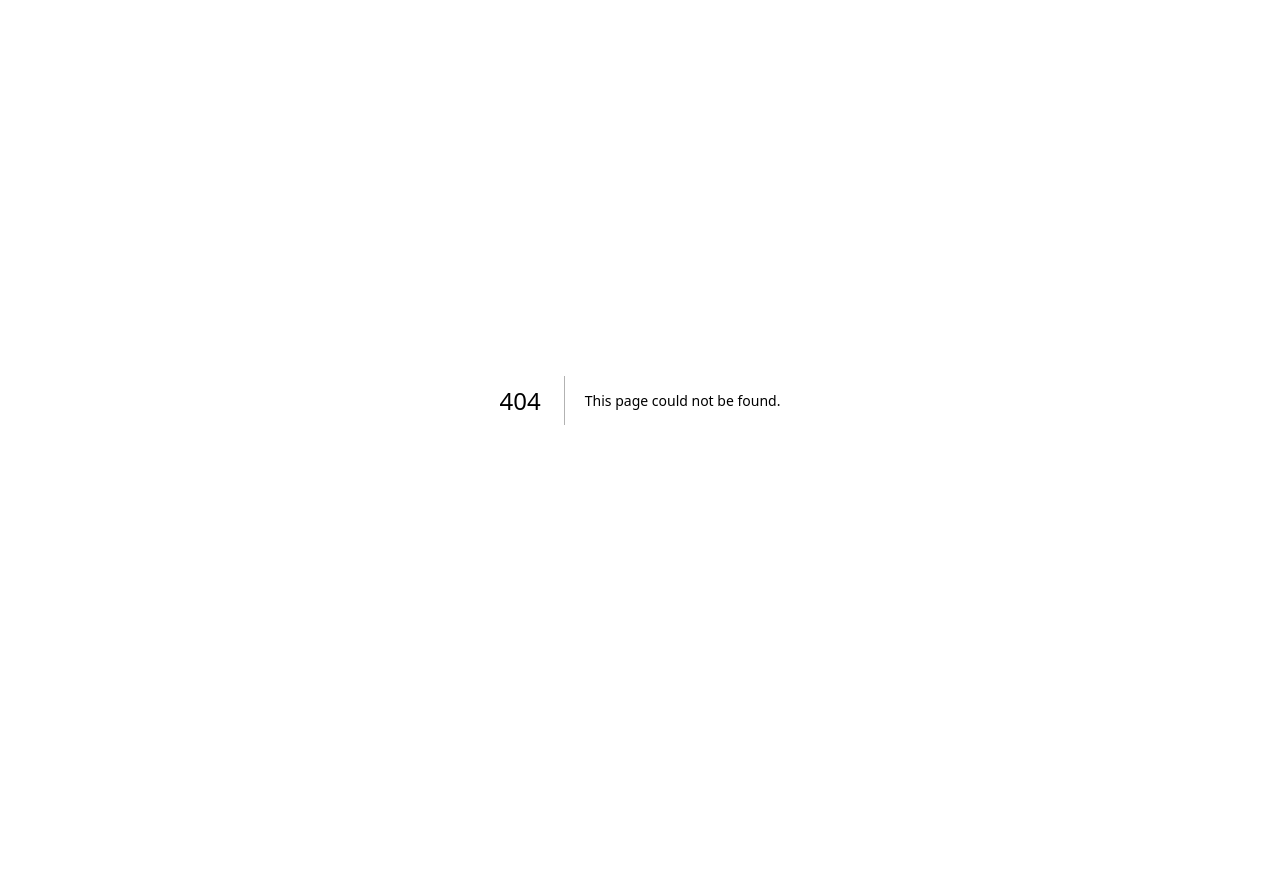
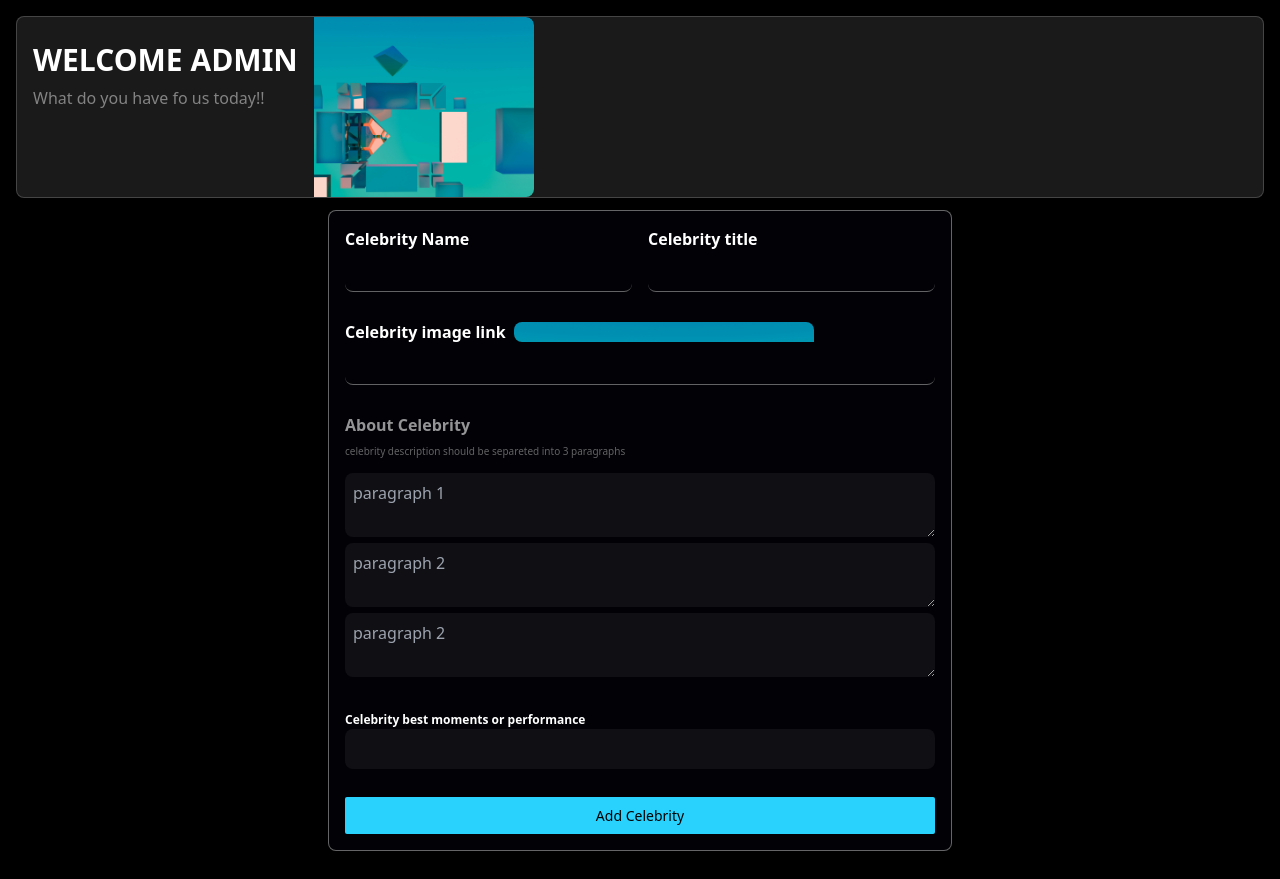
Before and after one commit to jayjayScript/fansphere, a Next.js app: page /admin in a window 1280 px wide. Before the commit this address had no page. Before the commit the page ends 800 px from the top, so only its background shows below. Built offline with nearby package versions, Linux system fonts and the light colour scheme.

Commit message:
celebrity upload form

```diff
--- /dev/null
+++ b/src/app/admin/components/Form.tsx
@@ -0,0 +1,117 @@
+"use client"
+import React, { useState } from 'react'
+import axios from 'axios';
+import img from '@/assets/pexels-steve-28574351.jpg'
+import Image from 'next/image'
+
+const Form = () => {
+  const [formData, setFormData] = useState({
+    name: "",
+    img: "",
+    text: "",
+    para1: "",
+    para2: "",
+    para3: "",
+    hitSong: "",
+    platforms: {
+      spotify: "",
+      soundCloud: "",
+      youtube: "",
+      instagram: "",
+      appleMusic: "",
+      beatport: "",
+      bandcamp: "",
+      twitter: "",
+      deezer: "",
+      audiomack: "",
+      twitch: "",
+    },
+  });
+
+  const handleChange = (e: React.ChangeEvent<HTMLInputElement | HTMLTextAreaElement>) => {
+    const { name, value } = e.target;
+
+    if (name.includes("platforms")) {
+      const platformKey = name.split(".")[1]
+      setFormData((prevData) => ({
+        ...prevData,
+        platforms: { ...prevData.platforms, [platformKey]: value },
+      }))
+    } else {
+      setFormData((prevData) => ({
+        ...prevData,
+        [name]: value,
+      }))
+    }
+  }
+
+  const handleSubmit = async (e: React.FormEvent) => {
+    e.preventDefault();
+
+    try {
+      const response = await axios({
+        method: "POST",
+        url: "https://artistbackend.onrender.com/api/artists",
+        data: formData,
+        headers: {
+          'Content-Type': 'application/json'
+        }
+      })
+      alert("Celebrity added successfully!");
+      console.log("Successful", response.data)
+    } catch (error) {
+      alert("Celebrity Upload FAILED")
+      console.log("Failed", error)
+    }
+  }
+  return (
+    <div className='md:max-w-[50%] m-auto'>
+      <form action="" onSubmit={handleSubmit} className='p-4 border-[#fdfdfd65] border-[1px] bg-[#15183d1c] rounded-lg my-3 grid grid-cols-2 gap-4 gap-y-7'>
+        <div className='flex flex-col'>
+          <label htmlFor="name" className='text-[#fff] font-bold'>Celebrity Name</label>
+          <input type="text" id='name' className='bg-transparent text-[#ffffff96] border-b-[1px] border-[#ffffff61] p-2 outline-none rounded-lg' />
+        </div>
+        <div className='flex flex-col'>
+          <label htmlFor="title" className='text-[#fff] font-bold'>Celebrity title</label>
+          <input type="text" id='title' className='bg-transparent text-[#ffffff96] border-b-[1px] border-[#ffffff61] p-2 outline-none rounded-lg' />
+        </div>
+        <div className='flex flex-col col-span-2'>
+          <label htmlFor="imgUrl" className='text-[#fff] font-bold flex gap-2 items-center'>Celebrity image link
+            <div className='w-[100px] h-[20px] overflow-hidden rounded-lg flex-1'>
+              <Image src={img} className='w-[300px] h-[220px] object-fill rounded-e-lg hover:scale-150 transition-all duration-300 ease-linear' alt="alt" />
+            </div>
+          </label>
+          <input type="text" id='imgUrl' className='bg-transparent text-[#ffffff96] border-b-[1px] border-[#ffffff61] p-2 outline-none rounded-lg' />
+        </div>
+
+        <div className='col-span-2'>
+          <h1 className='text-[#ffffff94] font-bold'>About Celebrity</h1>
+          <small className='text-[#ffffff62] text-[10px]'>celebrity description should be separeted into 3 paragraphs</small>
+          <div className='mt-3'>
+            <label htmlFor="para1" className='hidden'>.</label>
+            <textarea name="para1" id="para1" placeholder='paragraph 1' className='bg-[#ffffff0e] text-[#ffffff7c] p-2 outline-none rounded-lg w-full'></textarea>
+          </div>
+          <div>
+            <label htmlFor="para2" className='hidden'>.</label>
+            <textarea name="para2" id="para2" placeholder='paragraph 2' className='bg-[#ffffff0e] text-[#ffffff96] p-2 outline-none rounded-lg w-full'></textarea>
+          </div>
+          <div>
+            <label htmlFor="para3" className='hidden'>.</label>
+            <textarea name="para3" id="para3" placeholder='paragraph 2' className='bg-[#ffffff0e] text-[#ffffff96] p-2 outline-none rounded-lg w-full'></textarea>
+          </div>
+        </div>
+
+        <div className='col-span-2'>
+          <label htmlFor="celebBest" className='text-[#fff] text-[12px] font-bold flex gap-2 items-center'>Celebrity best moments or performance</label>
+          <input type="text" id="para3" className='bg-[#ffffff0e] text-[#ffffff96] p-2 outline-none rounded-lg w-full'/>
+        </div>
+
+        <button className='bg-[#28d2fd] text-[14px] font-medium p-2 w-full col-span-2 rounded-sm'>
+          Add Celebrity
+        </button>
+      </form>
+    </div>
+  )
+}
+
+export default Form
--- /dev/null
+++ b/src/app/admin/layout.tsx
@@ -0,0 +1,13 @@
+import React from 'react';
+
+export default function AdminLayout({
+  children,
+}: {
+  children: React.ReactNode;
+}) {
+  return (
+    <div>
+      {children}
+    </div>
+  );
+}
--- /dev/null
+++ b/src/app/admin/page.tsx
@@ -0,0 +1,30 @@
+import React from 'react'
+import img from '@/assets/pexels-steve-28574351.jpg'
+import Image from 'next/image'
+import Form from './components/Form'
+
+const AdminPage: React.FC = () => {
+  return (
+    <div>
+      <div className='p-4'>
+        <header className='border-[#ffffff30] border-[1px]  rounded-lg bg-white/10 flex'>
+          <div className='p-4'>
+            <h1 className='text-[#fff] text-[30px] font-bold my-1 '>
+              WELCOME ADMIN
+            </h1>
+            <p className='text-[#ffffff75]'> What do you have fo us today!!</p>
+          </div>
+          <div className='w-[220px] h-[180px] overflow-hidden rounded-e-lg'>
+            <Image src={img} className='w-[300px] h-[220px] object-cover rounded-e-lg hover:scale-150 transition-all duration-300 ease-linear' alt="alt"/>
+          </div>
+        </header>
+
+        <div>
+          <Form />
+        </div>
+      </div>
+    </div>
+  )
+}
+
+export default AdminPage
```
Also changed, not shown: src/app/admin/global.css (renamed from src/app/artistphere/global.css), src/app/artistphere/layout.tsx (deleted), src/assets/pexels-steve-28574351.jpg (added).
